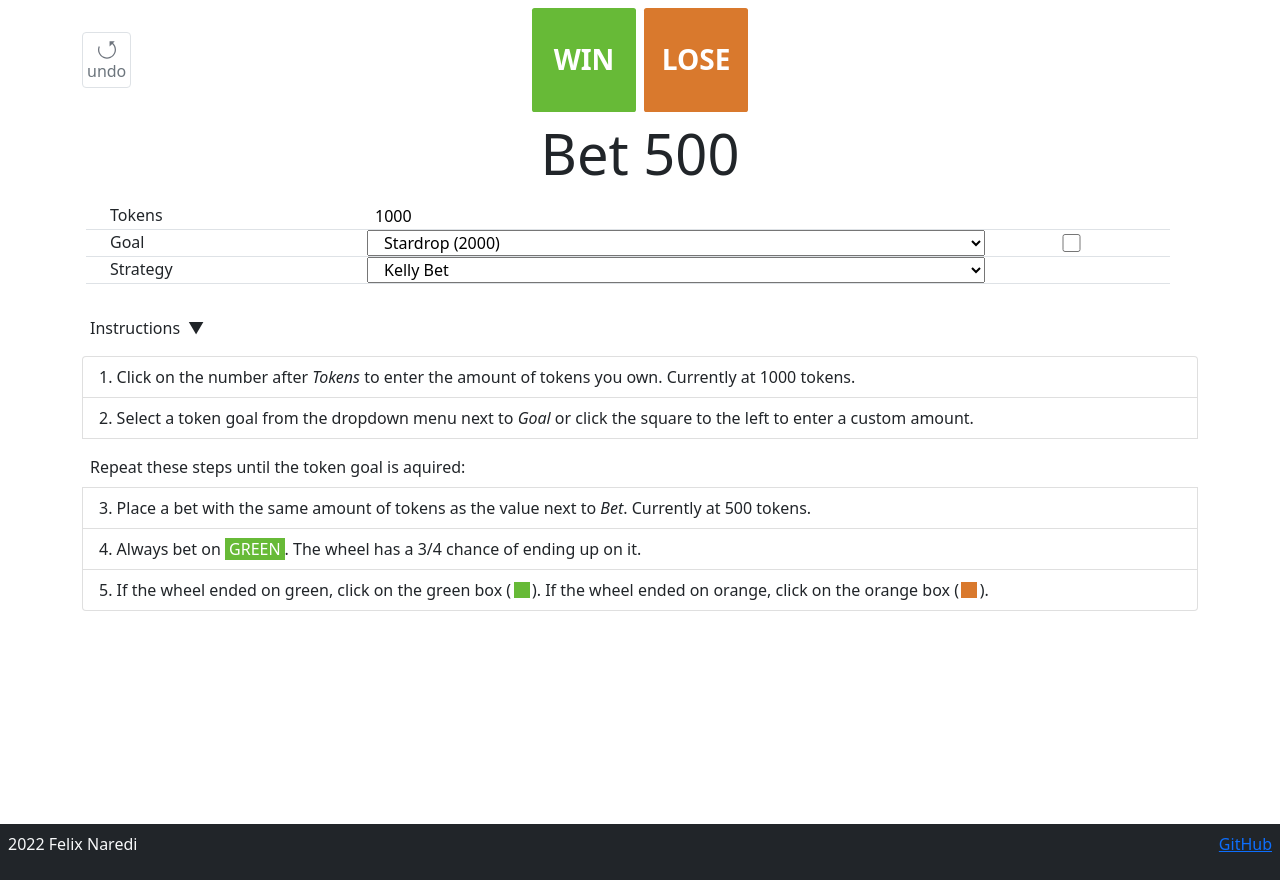
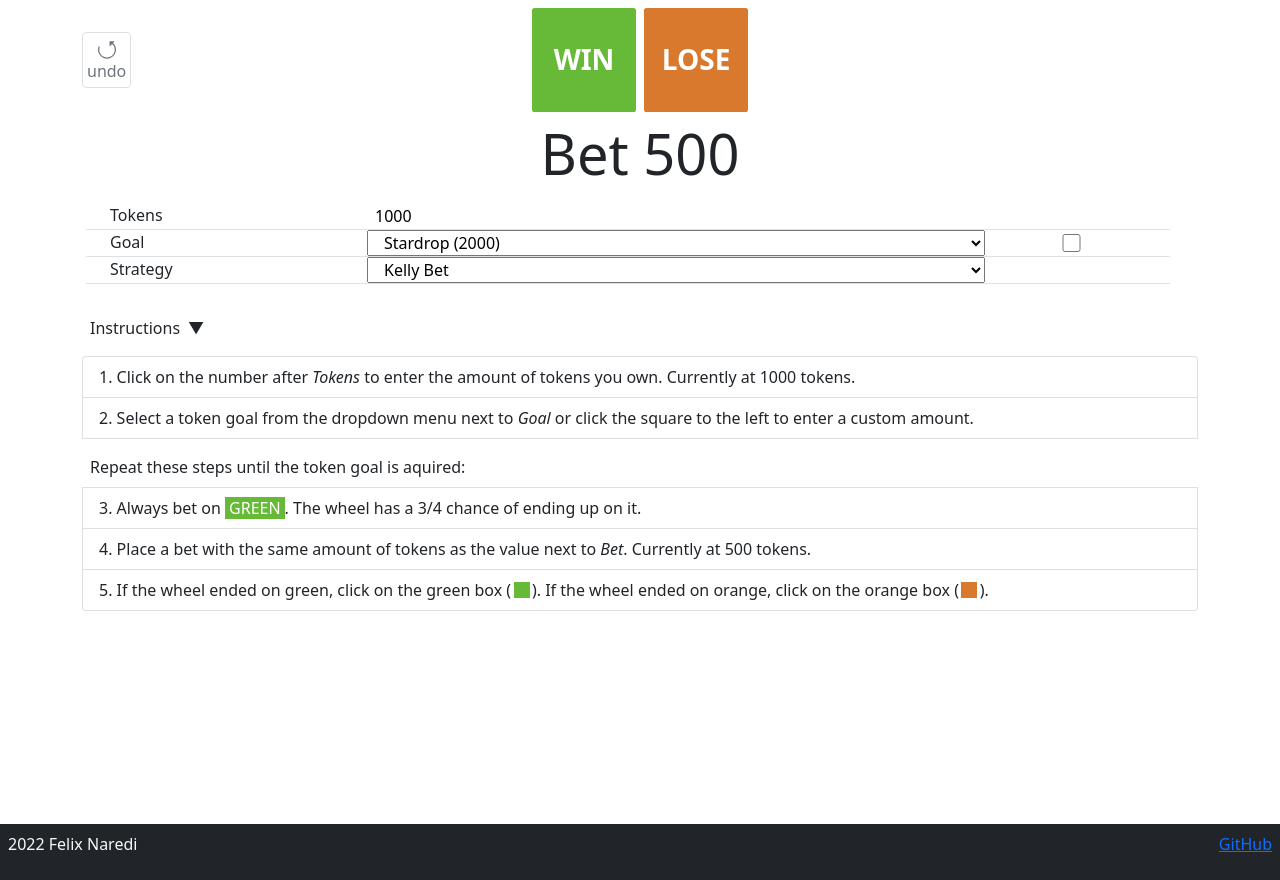
Before and after one commit to felixnaredi/stardew-valley-fair, a Vue app: page / in a window 1280 px wide. Built offline with nearby package versions, Linux system fonts and the light colour scheme.

Commit message:
Changed order of instructions

```diff
--- a/src/components/Instructions.vue
+++ b/src/components/Instructions.vue
@@ -36,6 +36,11 @@
         Repeat these steps until the token goal is aquired:
       </p>
       <li class="list-group-item">
+        <span>Always bet on </span
+        ><span class="bg-green text-white ps-1 pe-1">GREEN</span
+        ><span>. The wheel has a 3/4 chance of ending up on it.</span>
+      </li>
+      <li class="list-group-item">
         <span
           >Place a bet with the same amount of tokens as the value next to
           <i>Bet</i>. Currently at
@@ -43,11 +48,6 @@
         <div class="d-inline-block">
           <span>{{ $store.state.displayedBet }} tokens.</span>
         </div>
-      </li>
-      <li class="list-group-item">
-        <span>Always bet on </span
-        ><span class="bg-green text-white ps-1 pe-1">GREEN</span
-        ><span>. The wheel has a 3/4 chance of ending up on it.</span>
       </li>
       <li class="list-group-item">
         <span>If the wheel ended on green, click on the green box </span>
```
